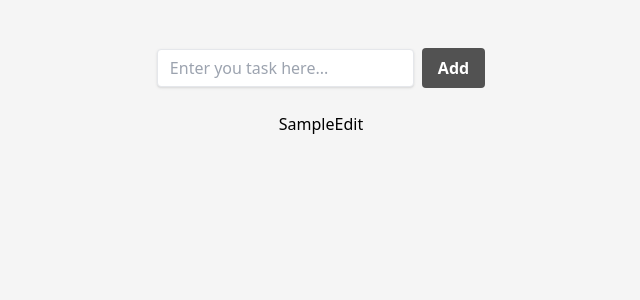
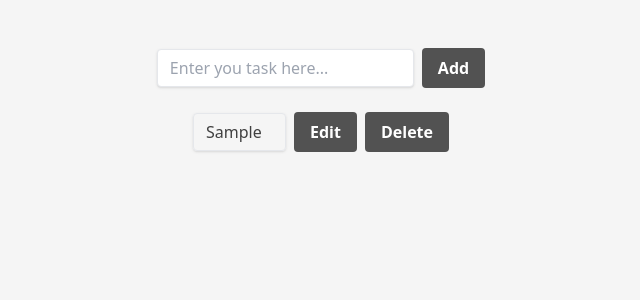
Before and after one commit to pulpetto/todo-app, an Angular app: page / in a window 1280 px wide. Both pictures are taken after typing "Sample" into the empty fields and a click on the button "Add". Shown: the top 300 px of the page, without its empty margins (319-959 px from the left). Built offline with nearby package versions, Linux system fonts and the light colour scheme.

Commit message:
styling tasks

```diff
--- a/src/app/app.component.html
+++ b/src/app/app.component.html
@@ -5,5 +5,5 @@
         class="mb-6"
         (TaskAddedEmmit)="addNoteToTasks($event)"
     ></app-input-bar>
-    <app-tasks [tasks]="tasks"></app-tasks>
+    <app-tasks class="w-1/5" [tasks]="tasks"></app-tasks>
 </div>
--- a/src/app/tasks/tasks.component.html
+++ b/src/app/tasks/tasks.component.html
@@ -1,9 +1,21 @@
-<!-- <div>
-    <div>Bench 225lbs for 8 reps</div>
-    <button></button>
-</div> -->
+<div class="flex items-center gap-2 mb-2" *ngFor="let task of tasks">
+    <div
+        class="shadow appearance-none border rounded w-full py-2 px-3 text-neutral-700 leading-tight focus:outline-none focus:shadow-outline"
+    >
+        {{ task }}
+    </div>
 
-<div *ngFor="let task of tasks">
-    <span>{{ task }}</span>
-    <button (click)="editTask(task)">Edit</button>
+    <button
+        class="bg-neutral-600 hover:bg-neutral-700 text-white font-bold py-2 px-4 rounded"
+        (click)="editTask(task)"
+    >
+        Edit
+    </button>
+
+    <button
+        class="bg-neutral-600 hover:bg-neutral-700 text-white font-bold py-2 px-4 rounded"
+        (click)="editTask(task)"
+    >
+        Delete
+    </button>
 </div>
```
Also changed, not shown: src/assets/images/delete.svg (added), src/assets/images/edit.svg (added).
